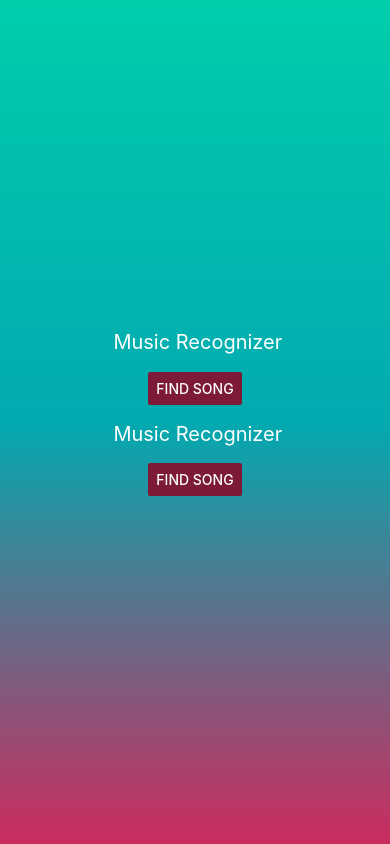
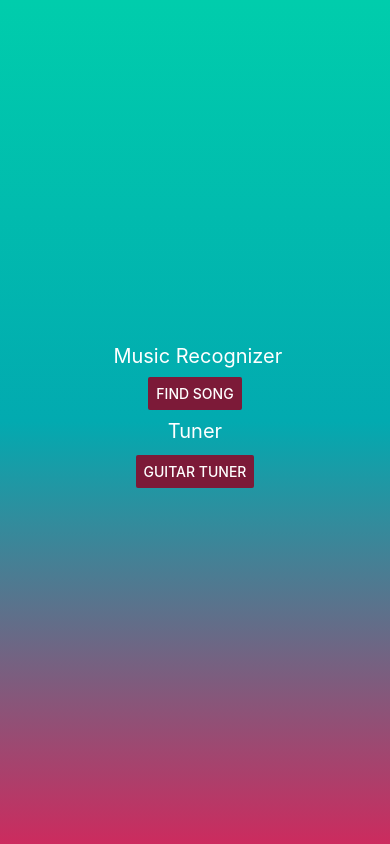
Before and after one commit to RodrigoLago/music-recognizer, a React Native app: screen / in a window 390 px wide. Built offline with nearby package versions, Linux system fonts and the light colour scheme.

Commit message:
refactor

```diff
--- a/App.js
+++ b/App.js
@@ -2,6 +2,7 @@ import { StatusBar } from 'expo-status-bar';
 import { StyleSheet, View } from 'react-native';
 import MusicRec from "./src/components/MusicRec.js"
 import { LinearGradient } from 'expo-linear-gradient';
+import Tuner from "./src/components/Tuner.js"
 
 export default function App() {
   return (
@@ -12,7 +13,7 @@ export default function App() {
         style={styles.background}>
         <StatusBar style="auto" />
         <MusicRec />
-        <MusicRec/>
+        <Tuner/>
       </LinearGradient>
 
     </View>
--- /dev/null
+++ b/src/api/buildStringToSign.js
@@ -0,0 +1,4 @@
+const buildStringToSign = (method, uri, accessKey, dataType, signatureVersion, timestamp) => {
+    return [method, uri, accessKey, dataType, signatureVersion, timestamp].join('\n');
+}
+export {buildStringToSign}
--- /dev/null
+++ b/src/api/services/acrPost.js
@@ -0,0 +1,49 @@
+import { buildStringToSign } from "../buildStringToSign";
+import { signString } from "../signString";
+import { FileSystem } from 'react-native-unimodules';
+
+const acrPost = async (uri, options) => {
+    var current_data = new Date();
+    var timestamp = current_data.getTime() / 1000;
+    var stringToSign = buildStringToSign(
+        'POST',
+        options.endpoint,
+        options.access_key,
+        options.data_type,
+        options.signature_version,
+        timestamp,
+    );
+    let fileinfo = await FileSystem.getInfoAsync(uri, { size: true });
+    var signature = signString(stringToSign, options.access_secret);
+    var formData = {
+        sample: { uri: uri, name: 'sample.wav', type: 'audio/wav' },
+        access_key: options.access_key,
+        data_type: options.data_type,
+        signature_version: options.signature_version,
+        signature: signature,
+        sample_bytes: fileinfo.size,
+        timestamp: timestamp,
+    };
+    var form = new FormData();
+    for (let key in formData) {
+        form.append(key, formData[key]);
+    }
+
+    let postOptions = {
+        method: 'POST',
+        headers: {
+            'Content-Type': 'multipart/form-data',
+        },
+        body: form,
+    };
+    console.log(postOptions.body);
+    let response = await fetch(
+        'http://' + options.host + options.endpoint,
+        postOptions,
+    );
+    let result = await response.json();
+    //console.log(result);
+    return result;
+}
+
+export {acrPost}
--- /dev/null
+++ b/src/api/signString.js
@@ -0,0 +1,7 @@
+import hmacSHA1 from 'crypto-js/hmac-sha1';
+
+const signString = (stringToSign, accessSecret) => {
+    var CryptoJS = require("crypto-js");
+    return CryptoJS.enc.Base64.stringify(hmacSHA1(stringToSign, accessSecret))
+}
+export {signString}
--- a/src/components/MusicRec.js
+++ b/src/components/MusicRec.js
@@ -1,24 +1,24 @@
-import React from 'react'
-import { Button, StyleSheet, View, Text } from 'react-native';
+import React, {useState, useEffect} from 'react'
+import { Button, StyleSheet, View, Text, Row, Spinner } from 'react-native';
 import { Audio } from 'expo-av';
-import { FileSystem } from 'react-native-unimodules';
-import hmacSHA1 from 'crypto-js/hmac-sha1';
-var CryptoJS = require("crypto-js");
+import { timeout } from '../utils/timeout';
+import { roundNumber } from '../utils/roundNumber';
+import { acrPost } from '../api/services/acrPost';
+import { defaultOptions } from '../config/defaultOptions';
 
-export default class MusicRec_Test extends React.Component {
-    constructor(props) {
-        super(props);
-        this.state = {
-            response: '',
-            myText: 'Music Recognizer',
-            loading: 'false'
-        };
-        this._updateText = this._updateText.bind(this);
-    }
-    _updateText = (data) => {
+const MusicRecTest = () => {
+    const [myText, setMyText] = useState('Music Recognizer');
+    const [response, setResponse] = useState('');
+    const [loading, setLoading] = useState(false);
+
+    useEffect(() => {
+
+      },[]);
+
+    const _updateText = (data) => {
         console.log(data)
         if (data.status.code != 0) {
-            this.setState({ myText: 'No se encontró la canción' })
+            setMyText('No se encontró la canción')
         }
         else {
             let title = data.metadata.music[0].title // listo
@@ -30,13 +30,15 @@ export default class MusicRec_Test extends React.Component {
             console.log(title + album + artist)
             let text = `Artist: ${artist}\n Title: ${title}\n Album: ${album}\n Cost Time: ${processTime}s`
             //let artista = data.metadata.music[0].artist.name
-            this.setState({ myText: text })
+            setMyText(text)
         }
+    }
 
-    }
-    async _findSong(callback) {
-        this.setState({ myText: 'Processing...' })
-        // Audio.setAudioModeAsync()
+    const _findSong = async (callback) =>
+    {
+        setMyText('Processing...')
+        setLoading(true)
+
         const { status } = await Audio.requestPermissionsAsync();
         console.log('Current Status ' + status);
         const recording = new Audio.Recording();
@@ -72,112 +74,42 @@ export default class MusicRec_Test extends React.Component {
             await recording.stopAndUnloadAsync();
             let recordingFile = recording.getURI();
 
-            let result = await identify(recordingFile, defaultOptions)
+            let result = await acrPost(recordingFile, defaultOptions)
                 //.then((result) => console.log(result))
                 //.then((json) => callback(json))
                 //.then((json) => this.setState({ myText: JSON.stringify(json.status) }))
                 .then((json) => callback(json))
 
+
+            setLoading(false)
             return result;
         } catch (error) {
             console.log(error);
             console.log('Error in this!!!!');
         }
+
     }
-    render() {
-        return (
+
+    return (
+        <React.Fragment>
+            {loading ?
+                <Text className='justify-content-md-center'>
+                Buscando info (spinner)
+                </Text>
+            :
+                <Text style={styles.txt}> {myText}</Text>
+            }
             <View style={styles.view}>
-                <Text style={styles.txt}> {this.state.myText}</Text>
                 <View style={styles.btndv}>
-                    <Button style={styles.btn} title="Find Song" type="solid" color="#7c1a38" onPress={() => this._findSong(this._updateText)} />
+                    <Button style={styles.btn} title="Find Song" type="solid" color="#7c1a38" onPress={() => _findSong(_updateText)} />
                 </View>
             </View >
-        );
-    }
-}
-function timeout(ms) {
-    return new Promise(resolve => setTimeout(resolve, ms));
-}
-const defaultOptions = {
-    host: 'identify-eu-west-1.acrcloud.com',
-    endpoint: '/v1/identify',
-    signature_version: '1',
-    data_type: 'audio',
-    secure: true,
-    access_key: '018707c3fb7c6e5c0d0896ebea400107',
-    access_secret: 'paoHmtERn4lCY3my9Iw1TrvVSdrdoiTlamnRajMr',
-};
-function buildStringToSign(
-    method,
-    uri,
-    accessKey,
-    dataType,
-    signatureVersion,
-    timestamp,
-) {
-    return [method, uri, accessKey, dataType, signatureVersion, timestamp].join(
-        '\n',
+        </React.Fragment>
     );
 }
-function signString(stringToSign, accessSecret) {
-    return CryptoJS.enc.Base64.stringify(hmacSHA1(stringToSign, accessSecret))
-}
-async function identify(uri, options) {
-    var current_data = new Date();
-    var timestamp = current_data.getTime() / 1000;
-    var stringToSign = buildStringToSign(
-        'POST',
-        options.endpoint,
-        options.access_key,
-        options.data_type,
-        options.signature_version,
-        timestamp,
-    );
-    let fileinfo = await FileSystem.getInfoAsync(uri, { size: true });
-    var signature = signString(stringToSign, options.access_secret);
-    var formData = {
-        sample: { uri: uri, name: 'sample.wav', type: 'audio/wav' },
-        access_key: options.access_key,
-        data_type: options.data_type,
-        signature_version: options.signature_version,
-        signature: signature,
-        sample_bytes: fileinfo.size,
-        timestamp: timestamp,
-    };
-    var form = new FormData();
-    for (let key in formData) {
-        form.append(key, formData[key]);
-    }
 
-    let postOptions = {
-        method: 'POST',
-        headers: {
-            'Content-Type': 'multipart/form-data',
-        },
-        body: form,
-    };
-    console.log(postOptions.body);
-    let response = await fetch(
-        'http://' + options.host + options.endpoint,
-        postOptions,
-    );
-    let result = await response.json();
-    //console.log(result);
-    return result;
-}
+export default MusicRecTest;
 
-function roundNumber(num, scale) {
-    if (!("" + num).includes("e")) {
-        return +(Math.round(num + "e+" + scale) + "e-" + scale);
-    } else {
-        var arr = ("" + num).split("e");
-        var sig = ""
-        if (+arr[1] + scale > 0) {
-            sig = "+";
-        }
-        return +(Math.round(+arr[0] + "e" + sig + (+arr[1] + scale)) + "e-" + scale);
-    }
-}
 const styles = StyleSheet.create({
     btn: {
         width: '100%',
--- /dev/null
+++ b/src/components/Tuner.js
@@ -0,0 +1,40 @@
+import React, { useEffect } from "react"
+import { Button, StyleSheet, View, Text } from 'react-native';
+
+
+const Tuner = () => {
+
+    const styles = StyleSheet.create({
+        btn: {
+            width: '100%',
+            borderRadius: 70,
+
+        },
+        btndv: {
+            margin: '10%',
+            alignItems: 'center',
+            justifyContent: 'center',
+            width: '100%',
+        },
+        view: {
+            alignItems: 'center',
+            justifyContent: 'center',
+        },
+        txt: {
+            fontSize: 20,
+            color: '#fff'
+        }
+    })
+
+    return (
+        <React.Fragment>
+            <View style={styles.view}>
+                <Text style={styles.txt}>Tuner</Text>
+                <View style={styles.btndv}>
+                    <Button style={styles.btn} title="Guitar Tuner" type="solid" color="#7c1a38" onPress={() => alert("tuner")} />
+                </View>
+            </View >
+        </React.Fragment>
+    )
+}
+export default Tuner;
--- /dev/null
+++ b/src/config/defaultOptions.js
@@ -0,0 +1,11 @@
+
+const defaultOptions = {
+    host: 'identify-eu-west-1.acrcloud.com',
+    endpoint: '/v1/identify',
+    signature_version: '1',
+    data_type: 'audio',
+    secure: true,
+    access_key: '018707c3fb7c6e5c0d0896ebea400107',
+    access_secret: 'paoHmtERn4lCY3my9Iw1TrvVSdrdoiTlamnRajMr',
+};
+export {defaultOptions}
--- /dev/null
+++ b/src/utils/roundNumber.js
@@ -0,0 +1,13 @@
+const roundNumber = (num, scale) => {
+    if (!("" + num).includes("e")) {
+        return +(Math.round(num + "e+" + scale) + "e-" + scale);
+    } else {
+        var arr = ("" + num).split("e");
+        var sig = ""
+        if (+arr[1] + scale > 0) {
+            sig = "+";
+        }
+        return +(Math.round(+arr[0] + "e" + sig + (+arr[1] + scale)) + "e-" + scale);
+    }
+}
+export {roundNumber}
--- a/src/utils/timeout.js
+++ b/src/utils/timeout.js
@@ -1,3 +1,4 @@
 const timeout = (ms) => {
     return new Promise(resolve => setTimeout(resolve, ms));
 }
+export {timeout}
```
